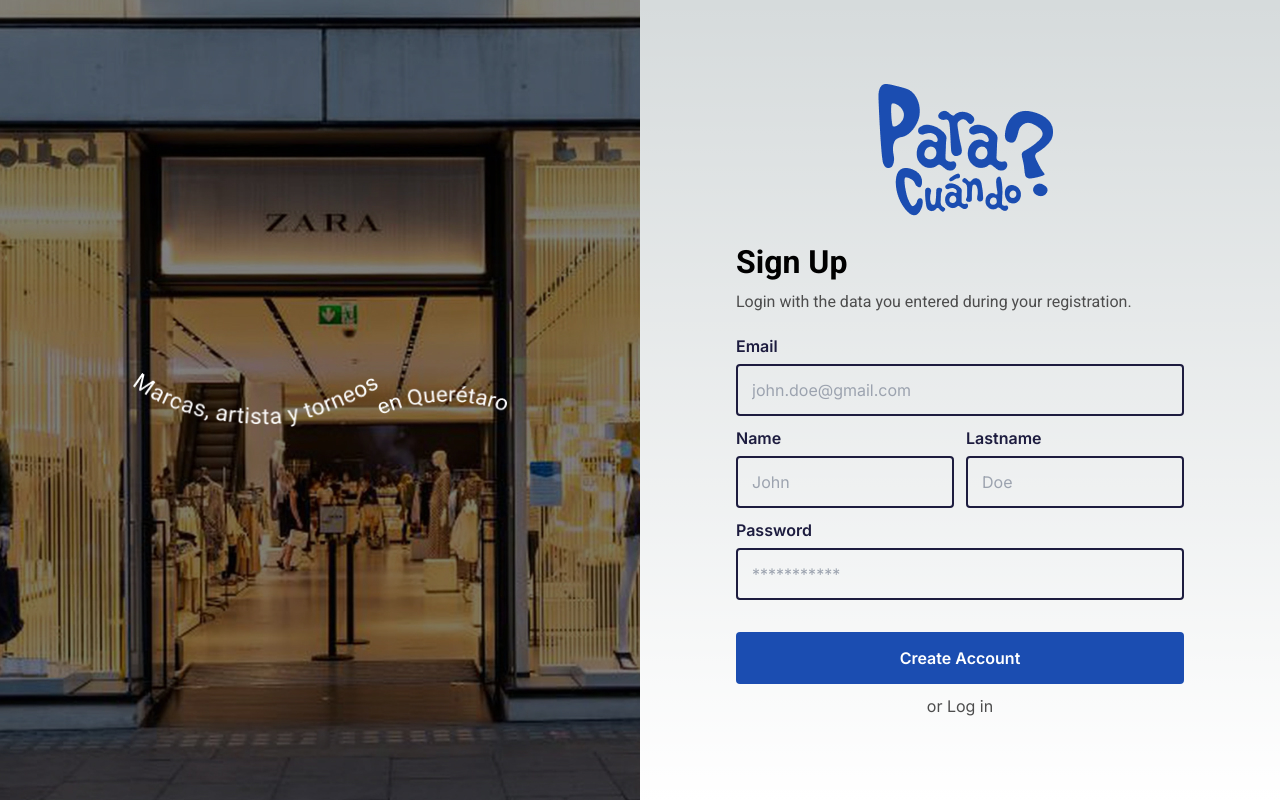
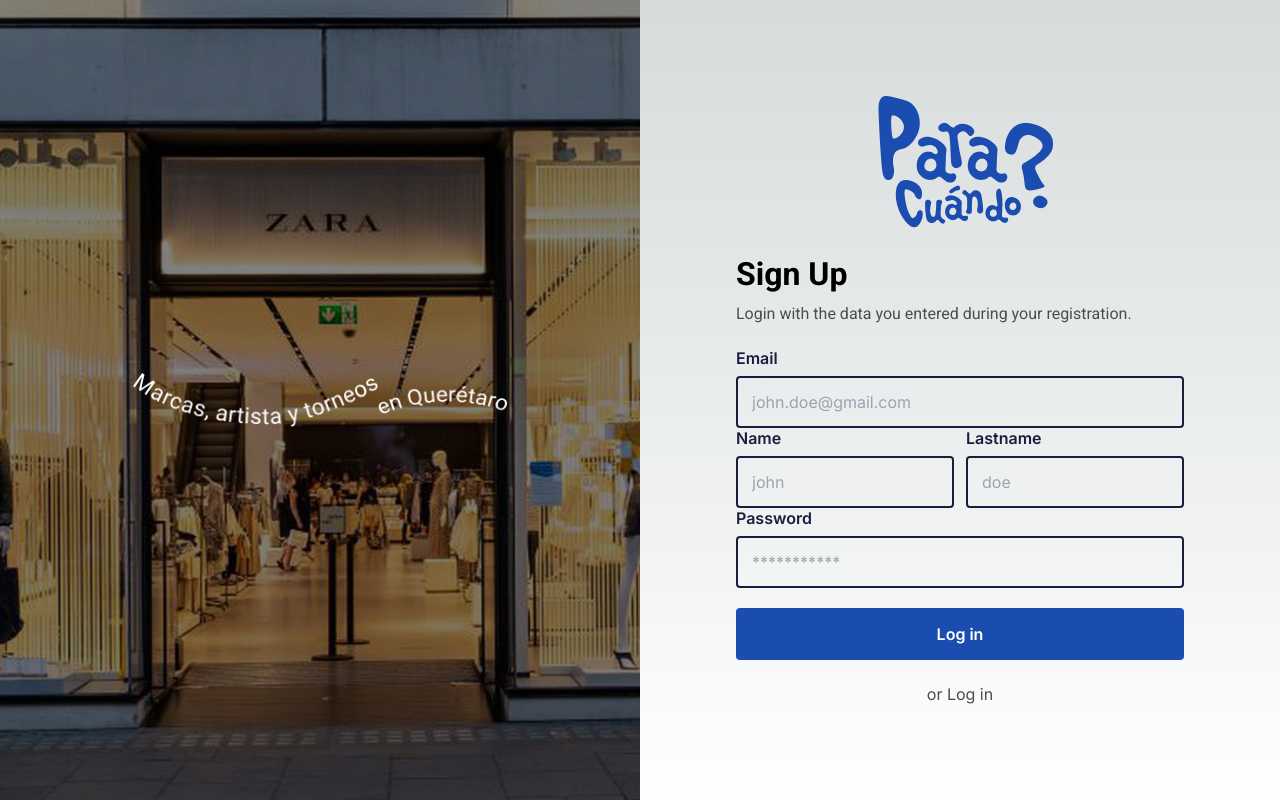
Before and after one commit to Andresmelita/project-JsEight, a Next.js app: page /SignUp in a window 1280 px wide. Built offline with nearby package versions, Linux system fonts and the light colour scheme.

Commit message:
feat: forms validations

```diff
--- a/package.json
+++ b/package.json
@@ -22,11 +22,13 @@
     "@types/react-dom": "18.0.10",
     "eslint": "8.31.0",
     "eslint-config-next": "13.1.1",
+    "formik": "^2.2.9",
     "next": "13.1.1",
     "react": "18.2.0",
     "react-dom": "18.2.0",
     "react-icons": "^4.7.1",
-    "typescript": "4.9.4"
+    "typescript": "4.9.4",
+    "yup": "^0.32.11"
   },
   "devDependencies": {
     "@commitlint/cli": "^17.4.1",
--- a/pages/Login/index.tsx
+++ b/pages/Login/index.tsx
@@ -1,7 +1,26 @@
-import { Formik } from 'formik'
-import React from 'react'
+import React from 'react';
+import { useFormik } from 'formik';
+import * as yup from 'yup';
 
 const Login = () => {
+
+  const formik = useFormik({
+    initialValues: {
+      email: '',
+      password: '',
+    },
+    onSubmit: () => {
+      console.log('Enviado')
+    },
+    validationSchema: yup.object({
+      email: yup
+        .string()
+        .email('Must be a valid email')
+        .required('Email is required'),
+      password: yup
+        .string().trim().required('Password is required')
+    }),
+  });
 
   return (
     <div className="login__page h-screen flex items-center">
@@ -27,72 +46,47 @@ const Login = () => {
               </div>
             </div>
             <div className="login__form flex flex-col gap-3">
-              <Formik
-                initialValues={{
-                  email: '',
-                  password: ''
-                }}
-                validate={(values) => {
-                  let err = {
-                    email: '',
-                    password: ''
-                  }
-                  if(!values.email){
-                    err.email = 'Enter Email'
-                  }else if(!/^[a-zA-Z0-9_.+-]+@[a-zA-Z0-9-]+\.[a-zA-Z0-9-.]+$/.test(values.email)){
-                    err.email = 'Email can only contain letters, numbers, periods, hyphens and underscores.'
-                  }// Use this else if in SignUp only
 
-                  if(!values.password){
-                    err.password ='Enter Password'
-                  }else if(!/^(?=.*[a-z])(?=.*[A-Z])(?=.*\d)(?=.*[$@$!%*?&])([A-Za-z\d$@$!%*?&]|[^ ]){8,15}$/.test(values.password)){
-                    err.password = 'The password must have between 8 and 15 characters, at least one digit, at least one lowercase letter, at least one uppercase letter, without special symbols and without spaces'
-                  } // Use this else if in SignUp only
+              <div className="vh-100 d-flex flex-column justify-content-center align-items-center">
 
-                  return err
-                }}
-                onSubmit={(values, {resetForm})=> {
-                  resetForm()
-                  console.log(values)
-                  console.log('Enviado')
-                }}
-              >
-                {({values, errors, touched, handleSubmit, handleChange, handleBlur}) => (
-                  <form className='Form' onSubmit={handleSubmit}>
+                <form className="w-50" onSubmit={formik.handleSubmit}>
+
                   <div className="form__email flex flex-col gap-2">
                     <label className='text-[#1D1C3F] l600-normal-16px' htmlFor="email">Email</label>
                     <input className='bg-transparent l400-normal-16px p-3.5 border-2 rounded text-[#1D1C3F] border-[#1D1C3F]'
-                        id='email'
                         name='email'
                         type="email"
                         placeholder='john.doe@gmail.com'
-                        value={values.email}
-                        onChange={handleChange}
-                        onBlur={handleBlur}
+                        value={formik.values.email}
+                        onChange={formik.handleChange}
+                        onBlur={formik.handleBlur}
                       />
-                      {touched.email && errors.email && <div>{errors.email}</div>}
+                    {formik.errors.email && (
+                      <div className="text-danger">{formik.errors.email}</div>
+                    )}
                   </div>
-                    <div className="form__password flex flex-col gap-2">
+
+                  <div className="form__email flex flex-col gap-2">
                     <label className='text-[#1D1C3F] l600-normal-16px' htmlFor="password">Password</label>
                       <input className='bg-transparent l400-normal-16px p-3.5 border-2 rounded text-[#1D1C3F] border-[#1D1C3F]'
-                        id='password'
                         name='password'
                         type="password"
                         placeholder='***********'
-                        value={values.password}
-                        onChange={handleChange}
-                        onBlur={handleBlur}
+                        value={formik.values.password}
+                        onChange={formik.handleChange}
+                        onBlur={formik.handleBlur}
                       />
-                      {touched.password && errors.password && <div>{errors.password}</div>}
+                    {formik.errors.password && (
+                      <div className="text-danger">{formik.errors.password}</div>
+                    )}
                   </div>
                   <div className="form__button">
                     <button type='submit' className='w-full p-4 mt-5 bg-[#1B4DB1] rounded text-[#fff] l600-normal-16px'>Log in</button>
                   </div>
                 </form>
-                )}
-              </Formik>
+              </div>
               <div className="form__recovery flex justify-center">
-                <p className='l400-normal-16px w-40 text-center text-[#4D4D4D]'>Did you forget your password?</p>
+                <a className='l400-normal-16px w-40 text-center text-[#4D4D4D]'>Did you forget your password?</a>
               </div>
             </div>
           </div>
--- a/pages/SignUp/index.tsx
+++ b/pages/SignUp/index.tsx
@@ -1,7 +1,36 @@
 import Link from 'next/link'
 import React from 'react'
+import { useFormik } from 'formik';
+import * as yup from 'yup';
 
 const SignUp = () => {
+
+  const formik = useFormik({
+    initialValues: {
+      name: '',
+      lastname: '',
+      email: '',
+      password: '',
+    },
+    onSubmit: () => {
+      console.log('Enviado')
+    },
+    validationSchema: yup.object({
+      name: yup.string().trim().required('Name is required'),
+      lastname: yup.string().trim().required('Lastname is required'),
+      email: yup
+        .string()
+        .email('Must be a valid email')
+        .required('Email is required'),
+      password: yup
+        .string().trim().required('Password is required')
+        .matches(
+          /^.*(?=.{8,})((?=.*[!@#$%^&*()\-_=+{};:,<.>]){1})(?=.*\d)((?=.*[a-z]){1})((?=.*[A-Z]){1}).*$/,
+          "Password must contain at least 8 characters, one uppercase, one number and one special case character"
+        )
+    }),
+  });
+
   return (
     <div className="login__page h-screen flex items-center">
       <div className='login__card flex flex-col md:flex-row xs:m-auto md:m-0 w-screen'>
@@ -26,26 +55,77 @@ const SignUp = () => {
               </div>
             </div>
             <div className="login__form flex flex-col gap-3">
+            <div className="vh-100 d-flex flex-column justify-content-center align-items-center">
+
+              <form className="w-50" onSubmit={formik.handleSubmit}>
+
                 <div className="form__email flex flex-col gap-2">
-                <label className='text-[#1D1C3F] l600-normal-16px' htmlFor="">Email</label>
-                <input className='bg-transparent l400-normal-16px p-3.5 border-2 rounded text-[#1D1C3F] border-[#1D1C3F]' type="text" placeholder='john.doe@gmail.com'/>
+                  <label className='text-[#1D1C3F] l600-normal-16px' htmlFor="email">Email</label>
+                  <input className='bg-transparent l400-normal-16px p-3.5 border-2 rounded text-[#1D1C3F] border-[#1D1C3F]'
+                      name='email'
+                      type="email"
+                      placeholder='john.doe@gmail.com'
+                      value={formik.values.email}
+                      onChange={formik.handleChange}
+                      onBlur={formik.handleBlur}
+                    />
+                  {formik.errors.email && (
+                    <div className="text-danger">{formik.errors.email}</div>
+                  )}
                 </div>
                 <div className="names flex gap-3">
-              <div className="form__password flex flex-col gap-2 w-[100%]">
-                <label className='text-[#1D1C3F] l600-normal-16px' htmlFor="">Name</label>
-                <input className='bg-transparent l400-normal-16px  w-[100%] p-3.5 border-2 rounded text-[#1D1C3F] border-[#1D1C3F]' type="text" placeholder='John'/>
+                  <div className="form__name flex flex-col gap-2 w-[100%]">
+                    <label className='text-[#1D1C3F] l600-normal-16px' htmlFor="email">Name</label>
+                    <input className='bg-transparent l400-normal-16px w-[100%] p-3.5 border-2 rounded text-[#1D1C3F] border-[#1D1C3F]'
+                        name='name'
+                        type="text"
+                        placeholder='john'
+                        value={formik.values.name}
+                        onChange={formik.handleChange}
+                        onBlur={formik.handleBlur}
+                      />
+                    {formik.errors.name && (
+                      <div className="text-danger">{formik.errors.name}</div>
+                    )}
                   </div>
-              <div className="form__password flex flex-col gap-2 w-[100%]">
-                <label className='text-[#1D1C3F] l600-normal-16px' htmlFor="">Lastname</label>
-                <input className='bg-transparent l400-normal-16px w-[100%] p-3.5 border-2 rounded text-[#1D1C3F] border-[#1D1C3F]' type="text" placeholder='Doe'/>
+
+                  <div className="form__lastname flex flex-col gap-2 w-[100%]">
+                    <label className='text-[#1D1C3F] l600-normal-16px' htmlFor="email">Lastname</label>
+                    <input className='bg-transparent l400-normal-16px w-[100%] p-3.5 border-2 rounded text-[#1D1C3F] border-[#1D1C3F]'
+                        name='lastname'
+                        type="text"
+                        placeholder='doe'
+                        value={formik.values.lastname}
+                        onChange={formik.handleChange}
+                        onBlur={formik.handleBlur}
+                      />
+                    {formik.errors.lastname && (
+                      <div className="text-danger">{formik.errors.lastname}</div>
+                    )}
                   </div>
                 </div>
-              <div className="form__password flex flex-col gap-2">
-                <label className='text-[#1D1C3F] l600-normal-16px' htmlFor="">Password</label>
-                <input className='bg-transparent l400-normal-16px p-3.5 border-2 rounded text-[#1D1C3F] border-[#1D1C3F]' type="text" placeholder='***********'/>
+
+                <div className="form__email flex flex-col gap-2">
+                  <label className='text-[#1D1C3F] l600-normal-16px' htmlFor="password">Password</label>
+                    <input className='bg-transparent l400-normal-16px p-3.5 border-2 rounded text-[#1D1C3F] border-[#1D1C3F]'
+                      name='password'
+                      type="password"
+                      placeholder='***********'
+                      value={formik.values.password}
+                      onChange={formik.handleChange}
+                      onBlur={formik.handleBlur}
+                    />
+                  {formik.errors.password && (
+                    <div className="text-danger">{formik.errors.password}</div>
+                  )}
                 </div>
                 <div className="form__button">
-                <button className='w-full p-4 mt-5 bg-[#1B4DB1] rounded text-[#fff] l600-normal-16px'>Create Account</button>
+                  <button type='submit' className='w-full p-4 mt-5 bg-[#1B4DB1] rounded text-[#fff] l600-normal-16px'>Log in</button>
+                </div>
+              </form>
+              </div>
+              <div className="names flex gap-3">
+
               </div>
               <div className="form__recovery flex justify-center">
                 <Link className='l400-normal-16px w-40 text-center text-[#4D4D4D]' href='/Login'>or Log in</Link>
```
Also changed, not shown: 1 other file (tests, documents, lock files or other folders). Lines whose indentation alone changed are shown as unchanged.
